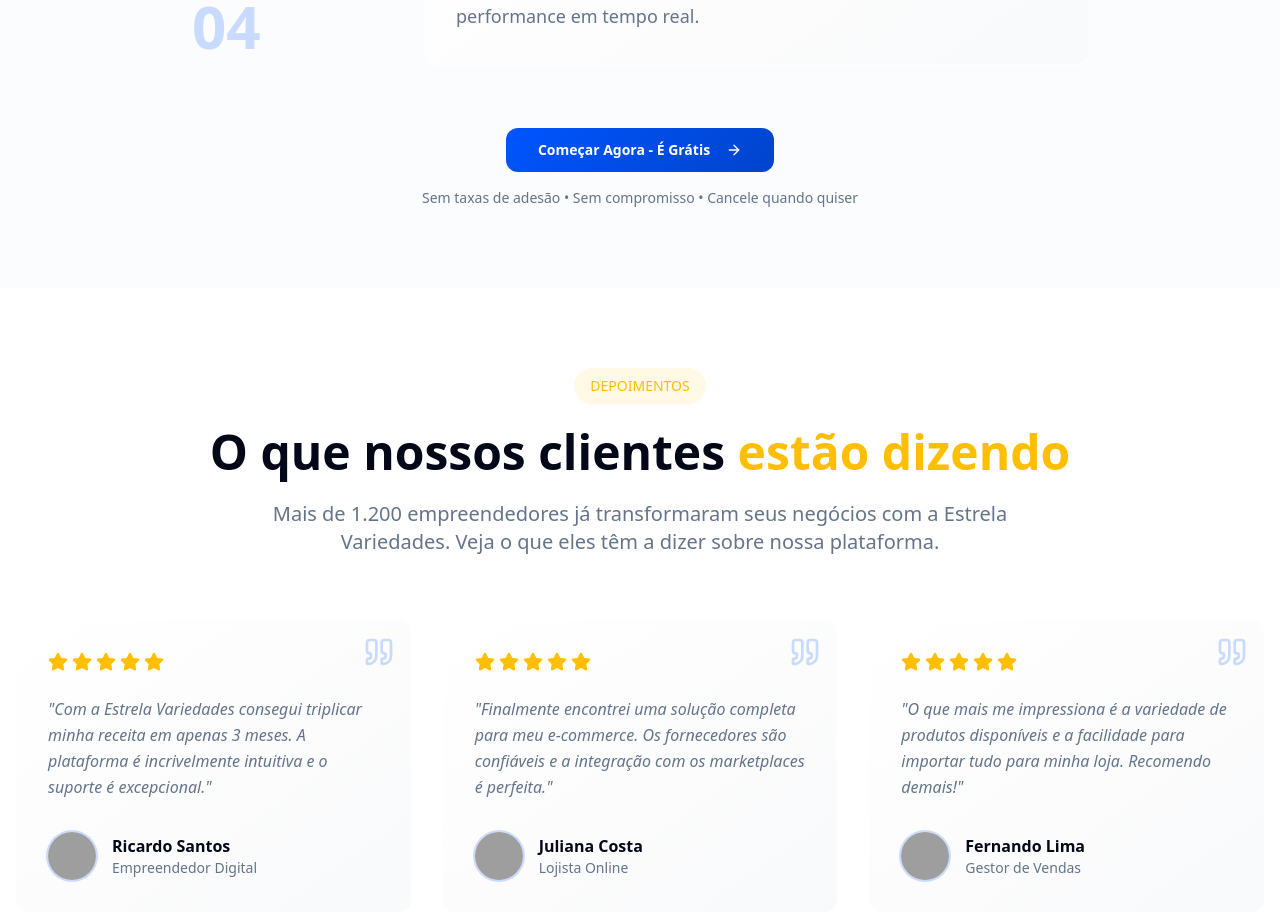
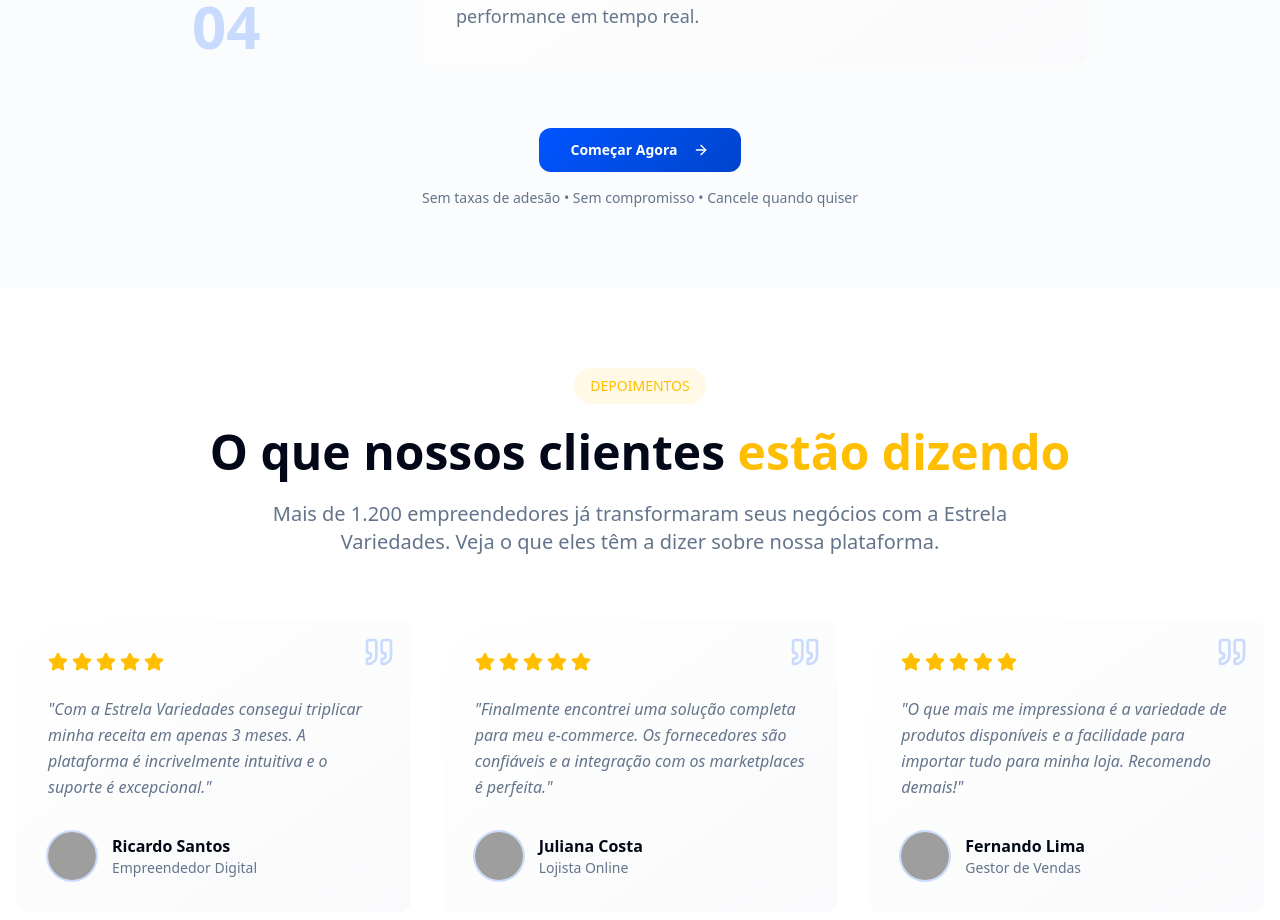
Before and after one commit to paulohenriquehto/variada-estrela-brilho-shop, a React (Vite) app: page / in a window 1280 px wide. Shown: the part 3665-4585 px from the top of the page. Built offline with nearby package versions, Linux system fonts and the light colour scheme; grey boxes are pictures that could not be loaded.

Commit message:
Update "Começar Agora" button text
Change the button text in the HowItWorks component.

```diff
--- a/src/components/HowItWorks.tsx
+++ b/src/components/HowItWorks.tsx
@@ -99,7 +99,7 @@ const HowItWorks = () => {
         {/* CTA */}
         <div className="text-center mt-16">
           <Button variant="hero" size="lg" className="rounded-lg">
-            Começar Agora - É Grátis
+            Começar Agora
             <ArrowRight className="w-5 h-5 ml-2" />
           </Button>
           <p className="text-sm text-muted-foreground mt-4">
```
